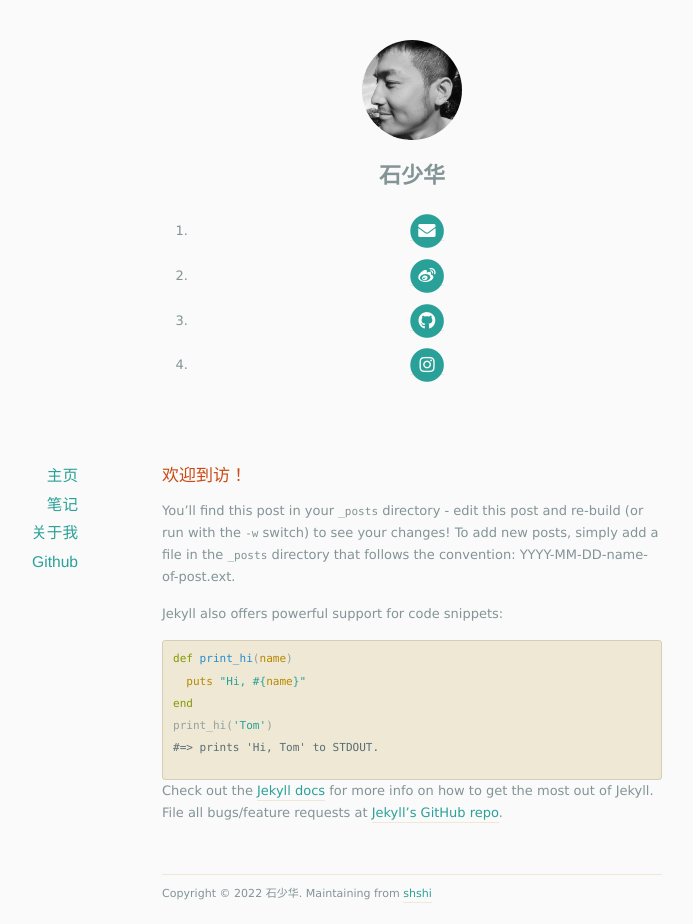
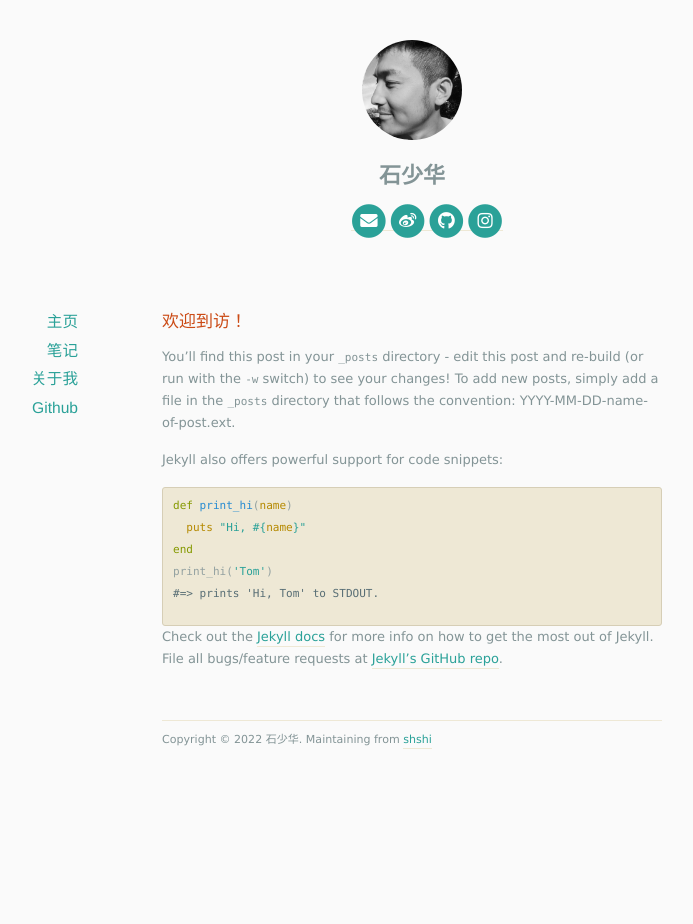
Before and after one commit to shshi/shishaohua.github.io, a Jekyll site: the page built from docs/index.html, in a window 1280 px wide. Shown: the whole page, without its empty margins (228-921 px from the left). Built offline with Jekyll 4.4.1, drawn with Linux system fonts in a browser that asks for light colours; nearby versions of some CDN libraries; the list of posts is cut into pages by our own code; after the commit the page ends 900 px from its top, so only the background shows below that.

Commit message:
Update style.css

```diff
--- a/docs/assets/css/style.css
+++ b/docs/assets/css/style.css
@@ -44,13 +44,18 @@ body {
 	font-weight: bold;
 }
 
-#social_block{
-}
-
 .social-layer {
   display: inline-block;
   text-align: center;
   width: 100%;
+}
+
+.social-icons ul{
+  list-style: none;
+}
+
+.social-icons ul li{
+  display: inline;
 }
 
 a, a:active, a:visited {
```
